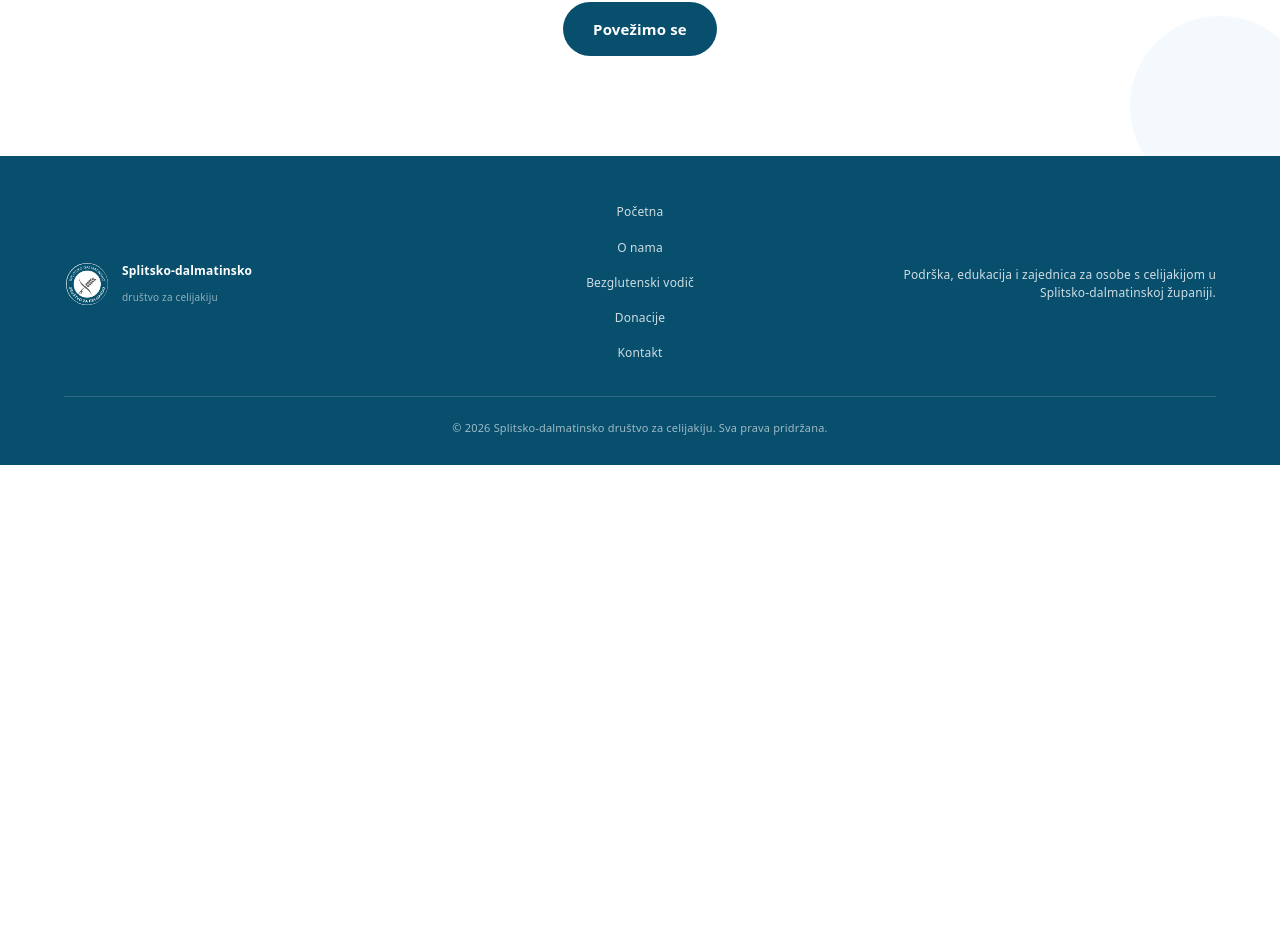
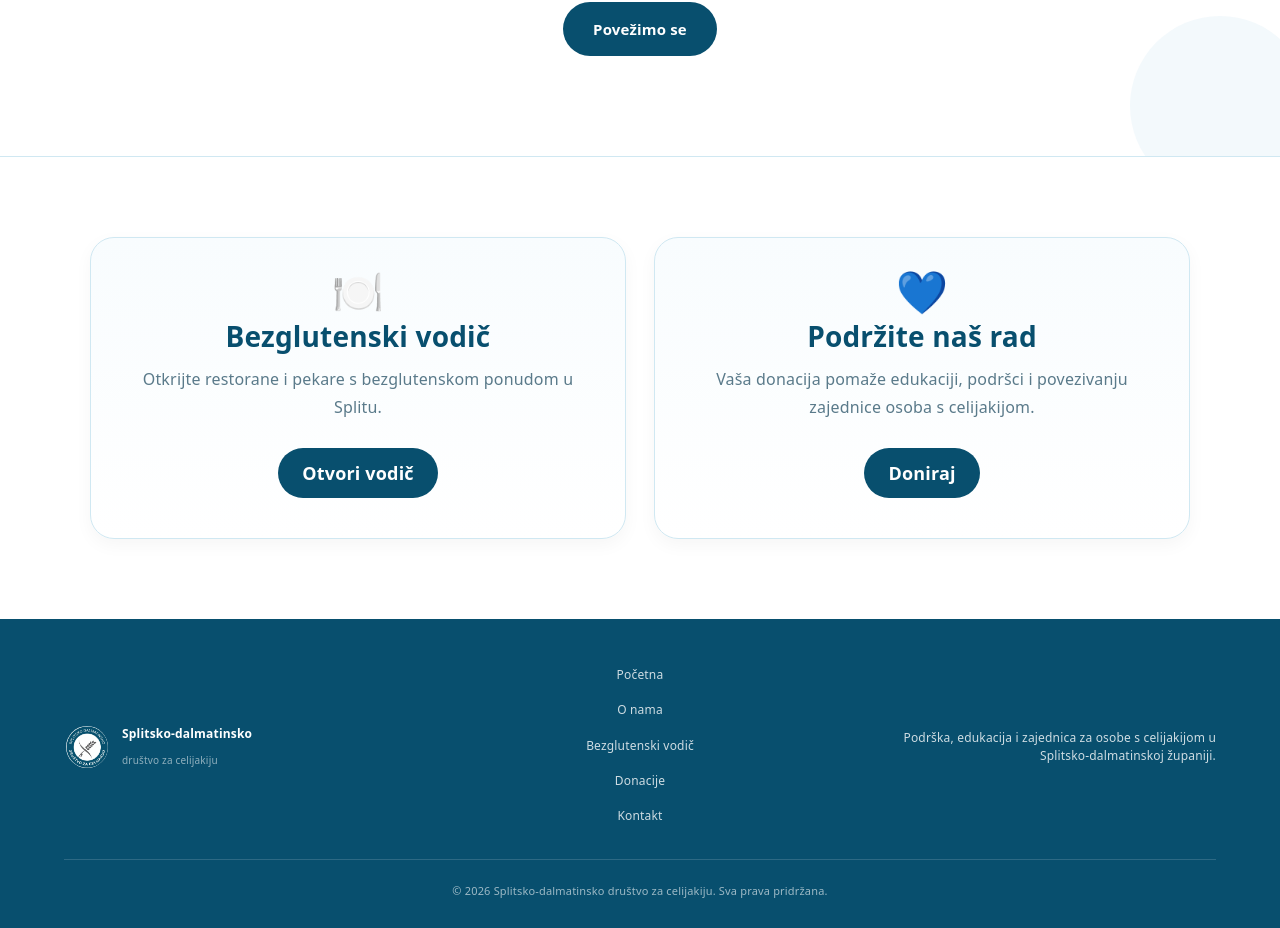
Before and after one commit to mstrin01/celiac-split, a React (Vite) app: page / in a window 1280 px wide. Shown: the part 1173-2101 px from the top of the page. Before the commit the page ends 1638 px from the top, so only its background shows below. Built offline with nearby package versions, Linux system fonts and the light colour scheme.

Commit message:
home highlights added

```diff
--- a/src/App.jsx
+++ b/src/App.jsx
@@ -6,7 +6,8 @@ import Home from "./pages/Home";
 import ContactPage from "./components/ContactPage";
 import GuidePage from "./pages/GuidePage";
 import DonationsPage from "./pages/DonationsPage";
-
+import HomeHighlights
+ from "./components/HomeHighlights";
 import "./App.css";
 import AboutPage from "./pages/AboutPage";
 
--- /dev/null
+++ b/src/components/HomeHighlights.jsx
@@ -0,0 +1,39 @@
+import React from "react";
+import { Link } from "react-router-dom";
+import "../styles/HomeHighlights.css";
+
+const HomeHighlights = () => {
+  return (
+    <section className="home-highlights">
+
+
+      <div className="highlights-grid">
+        <div className="highlight-card">
+          <div className="highlight-icon">🍽️</div>
+          <h3>Bezglutenski vodič</h3>
+          <p>
+            Otkrijte restorane i pekare s
+            bezglutenskom ponudom u Splitu.
+          </p>
+          <Link to="/guide" className="highlight-btn">
+            Otvori vodič
+          </Link>
+        </div>
+
+        <div className="highlight-card">
+          <div className="highlight-icon">💙</div>
+          <h3>Podržite naš rad</h3>
+          <p>
+            Vaša donacija pomaže edukaciji, podršci i
+            povezivanju zajednice osoba s celijakijom.
+          </p>
+          <Link to="/donations" className="highlight-btn">
+            Doniraj
+          </Link>
+        </div>
+      </div>
+    </section>
+  );
+};
+
+export default HomeHighlights;
--- a/src/pages/DonationsPage.jsx
+++ b/src/pages/DonationsPage.jsx
@@ -1,5 +1,6 @@
 import React from "react";
 import "../styles/DonationsPage.css";
+import qr from "../assets/images/qr.jpeg";
 
 const DonationsPage = () => {
   return (
@@ -40,7 +41,7 @@ const DonationsPage = () => {
 
           <div className="payment-row">
             <span>Poziv na broj</span>
-            <strong>00 2026</strong>
+            <strong>OIB platitelja</strong>
           </div>
 
           <div className="payment-row">
--- a/src/pages/Home.jsx
+++ b/src/pages/Home.jsx
@@ -3,7 +3,7 @@ import Navbar from "../components/Navbar";
 import Footer from "../components/Footer";
 import Hero from "../components/Hero";
 import AboutPreview from "../components/AboutPreview";
-
+import HomeHighlights from "../components/HomeHighlights";
 const Home = () => {
   return (
     <div className="app">
@@ -12,6 +12,7 @@ const Home = () => {
       <main>
         <Hero />
         <AboutPreview />
+        <HomeHighlights />
       </main>
 
 
--- a/src/styles/DonationsPage.css
+++ b/src/styles/DonationsPage.css
@@ -3,6 +3,7 @@
   background: #ffffff;
 }
 
+/* HERO */
 .donations-hero {
   padding: 100px 5% 70px;
   text-align: center;
@@ -35,8 +36,9 @@
   color: #5a7a8a;
 }
 
+/* CARD */
 .donation-card {
-  max-width: 850px;
+  max-width: 900px;
   margin: 60px auto;
   padding: 40px;
   border-radius: 24px;
@@ -47,18 +49,28 @@
 .donation-card h2 {
   text-align: center;
   color: #084f6e;
-  margin-bottom: 32px;
+  margin-bottom: 28px;
+}
+
+/* PAYMENT + QR LAYOUT */
+.donation-layout {
+  display: flex;
+  align-items: flex-start;
+  justify-content: space-between;
+  gap: 32px;
 }
 
 .payment-info {
+  flex: 1;
   display: flex;
   flex-direction: column;
-  gap: 20px;
+  gap: 18px;
 }
 
 .payment-row {
   display: flex;
   justify-content: space-between;
+  gap: 16px;
   padding-bottom: 14px;
   border-bottom: 1px solid #e8f4fa;
 }
@@ -69,8 +81,34 @@
 
 .payment-row strong {
   color: #084f6e;
+  text-align: right;
 }
 
+/* QR */
+.qr-box {
+  flex-shrink: 0;
+  text-align: center;
+  display: flex;
+  flex-direction: column;
+  align-items: center;
+  gap: 4px;
+}
+
+.qr-box p {
+  margin: 0;
+  font-size: 14px;
+  line-height: 1.2;
+  color: #5a7a8a;
+}
+
+.qr-box img {
+  width: 160px;
+  height: 160px;
+  object-fit: contain;
+  margin-top: 0;
+}
+
+/* MESSAGE */
 .donation-message {
   text-align: center;
   padding: 70px 5%;
@@ -84,6 +122,7 @@
 .donation-message p {
   color: #5a7a8a;
   font-size: 17px;
+  line-height: 1.7;
 }
 
 /* TABLET */
@@ -107,8 +146,13 @@
     margin: 50px auto;
   }
 
-  .payment-row {
-    gap: 12px;
+  .donation-layout {
+    gap: 24px;
+  }
+
+  .qr-box img {
+    width: 150px;
+    height: 150px;
   }
 }
 
@@ -141,7 +185,14 @@
     margin-bottom: 24px;
   }
 
+  .donation-layout {
+    flex-direction: column;
+    align-items: center;
+    gap: 24px;
+  }
+
   .payment-info {
+    width: 100%;
     gap: 16px;
   }
 
@@ -159,7 +210,13 @@
   .payment-row strong {
     font-size: 15px;
     line-height: 1.5;
+    text-align: left;
     word-break: break-word;
+  }
+
+  .qr-box img {
+    width: 140px;
+    height: 140px;
   }
 
   .donation-message {
--- /dev/null
+++ b/src/styles/HomeHighlights.css
@@ -0,0 +1,84 @@
+.home-highlights {
+  width: 100%;
+  padding: 80px 5%;
+  background: #ffffff;
+  border-top: 1px solid #d0e8f2;
+}
+
+.highlights-title {
+  text-align: center;
+  font-size: 42px;
+  color: #084f6e;
+  margin-bottom: 50px;
+}
+
+.highlights-grid {
+  display: grid;
+  grid-template-columns: repeat(2, 1fr);
+  gap: 28px;
+  max-width: 1100px;
+  margin: 0 auto;
+}
+
+.highlight-card {
+  background: linear-gradient(to bottom, #f8fcfe, #ffffff);
+  border: 1px solid #d0e8f2;
+  border-radius: 24px;
+  padding: 40px;
+  text-align: center;
+  transition: 0.25s ease;
+  box-shadow: 0 6px 18px rgba(0, 0, 0, 0.04);
+}
+
+.highlight-card:hover {
+  transform: translateY(-4px);
+  box-shadow: 0 10px 24px rgba(8, 79, 110, 0.08);
+}
+
+.highlight-icon {
+  font-size: 42px;
+  margin-bottom: 18px;
+}
+
+.highlight-card h3 {
+  color: #084f6e;
+  font-size: 28px;
+  margin-bottom: 16px;
+}
+
+.highlight-card p {
+  color: #5a7a8a;
+  font-size: 16px;
+  line-height: 1.8;
+  margin-bottom: 26px;
+}
+
+.highlight-btn {
+  display: inline-block;
+  text-decoration: none;
+  background: #084f6e;
+  color: white;
+  padding: 12px 24px;
+  border-radius: 30px;
+  font-weight: 600;
+  transition: 0.2s;
+}
+
+.highlight-btn:hover {
+  background: #0d6a92;
+}
+
+/* MOBILE */
+@media (max-width: 768px) {
+  .highlights-grid {
+    grid-template-columns: 1fr;
+  }
+
+  .highlights-title {
+    font-size: 30px;
+  }
+
+  .highlight-card {
+    padding: 28px 20px;
+  }
+}
```
Also changed, not shown: src/assets/images/qr.jpeg (added).
